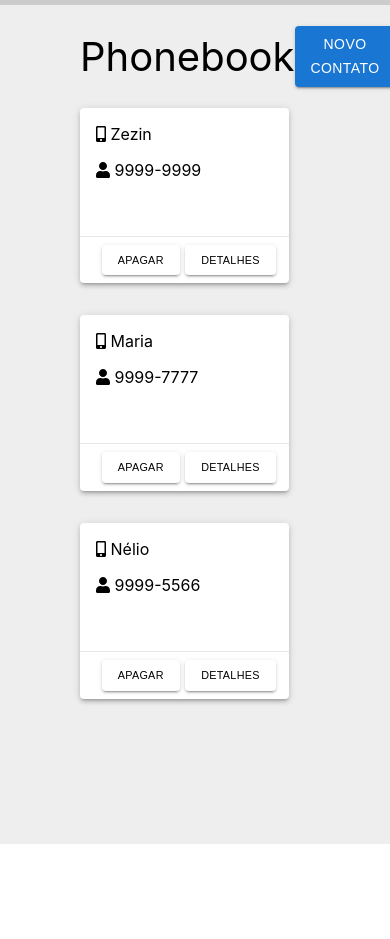
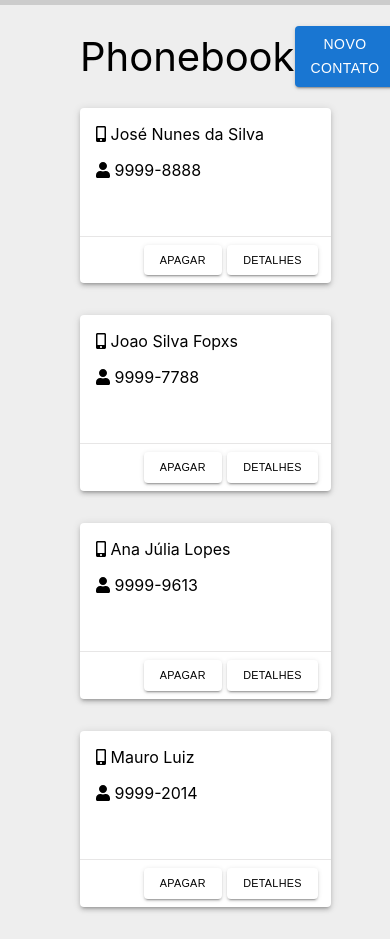
Before and after one commit to Sena32/unipe-phonebook, a React (Create React App) app: page / in a window 390 px wide. Before the commit the page ends 844 px from the top, so only its background shows below. Built offline with nearby package versions, Linux system fonts and the light colour scheme.

Commit message:
feat: fiz o map do phonebook e adicionei as informações no PhoneItem componente

```diff
--- a/src/containers/phonebook/index.js
+++ b/src/containers/phonebook/index.js
@@ -2,6 +2,36 @@ import React, { Component } from 'react'
 import PhoneItem from '../../components/phoneItem'
 import './phonebook.css'
 
+const phoneBook = [
+  {
+    name: "José Nunes da Silva",
+    phoneNumber: "9999-8888",
+    email: "zezin@gmail.com",
+    nickName: "Zezin",
+    id: 1
+  },
+  {
+    name: "Joao Silva Fopxs",
+    phoneNumber: "9999-7788",
+    email: "fopxs@gmail.com",
+    nickName: "Fopxs",
+    id: 2
+  },
+  {
+    name: "Ana Júlia Lopes",
+    phoneNumber: "9999-9613",
+    email: "Anaju@gmail.com",
+    nickName: "Anaju",
+    id: 3
+  },
+  {
+    name: "Mauro Luiz",
+    phoneNumber: "9999-2014",
+    email: "Maurin@gmail.com",
+    nickName: "Maurin",
+    id: 4
+  }
+]
 class Phonebook extends Component {
   render() {
     return(
@@ -13,9 +43,12 @@ class Phonebook extends Component {
           </div>
         </header>
         <div className="container">
-          <PhoneItem name={'Zezin'} phone={'9999-9999'} />
-          <PhoneItem name={'Maria'} phone={'9999-7777'} />
-          <PhoneItem name={'Nélio'} phone={'9999-5566'} />
+          {phoneBook.map(phone => (
+            <div key={phone.id}>
+              <PhoneItem name={phone.name} phone={phone.phoneNumber} />
+            </div>
+          ))}
+
         </div>
       </div>
     )
```
